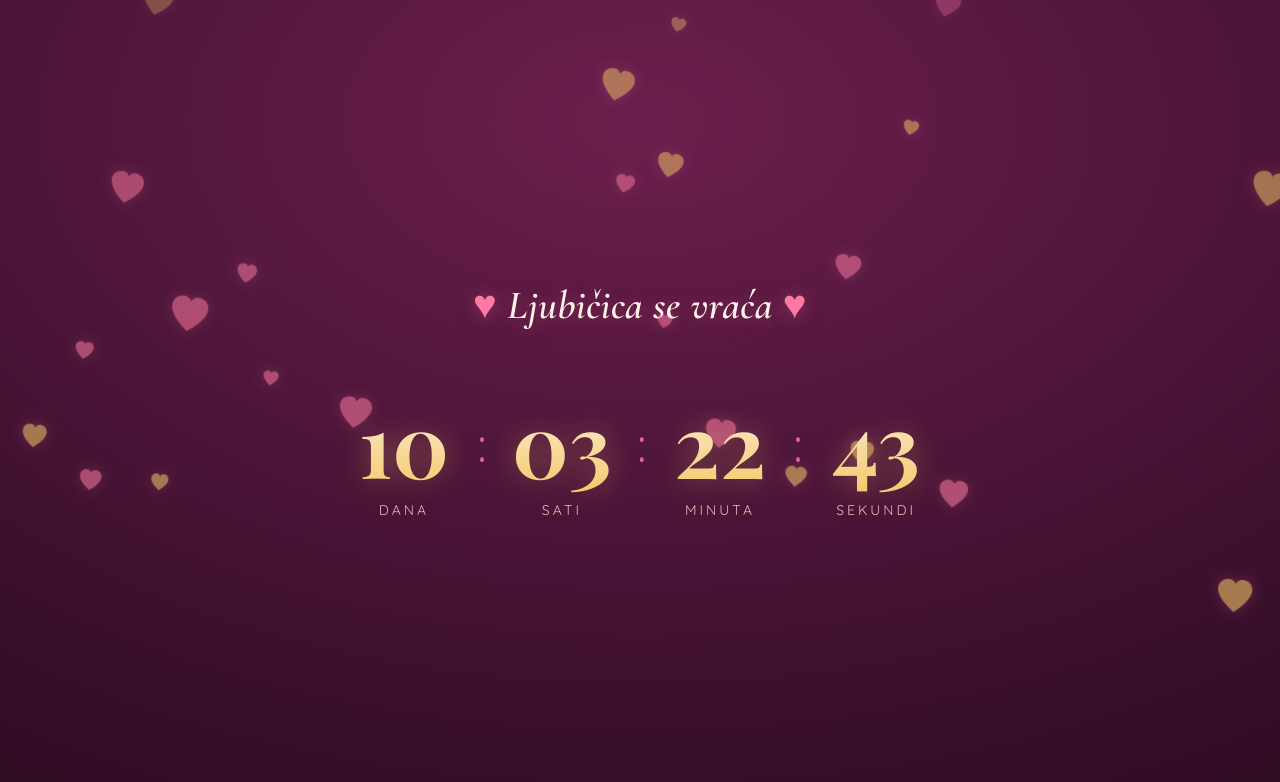
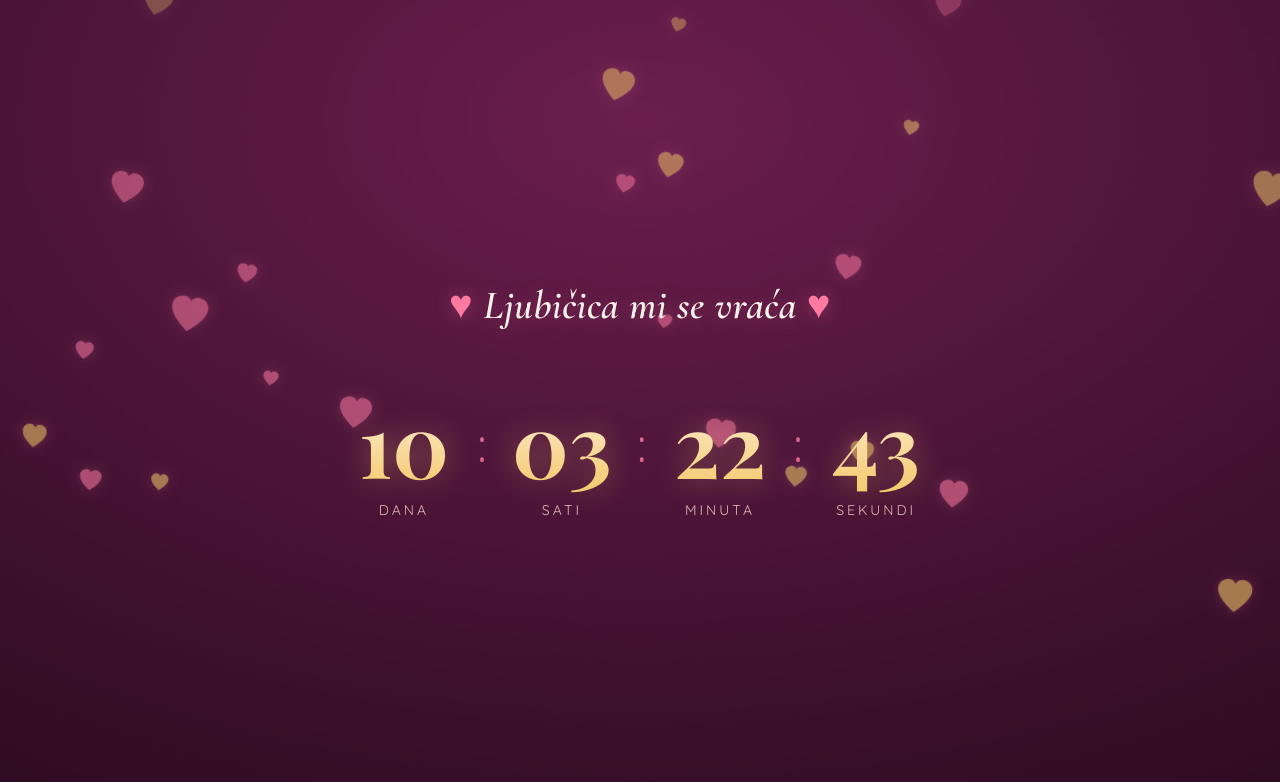
Before and after one commit to stankovic-dusan-fe/ljubicica-countdown, a plain HTML site: page index.html in a window 1280 px wide. Drawn offline with nearby package versions, Linux system fonts and the light colour scheme.

Commit message:
Fix main text

```diff
--- a/index.html
+++ b/index.html
@@ -177,7 +177,7 @@ padding-top: 0.1em;
   <div class="hearts" id="heartsLayer"></div>
 
   <div class="message" id="message">
-    <span class="heartmark">♥</span> Ljubičica se vraća <span class="heartmark">♥</span>
+    <span class="heartmark">♥</span> Ljubičica mi se vraća <span class="heartmark">♥</span>
   </div>
 
   <div class="counter-ring" id="counterRing">
```
